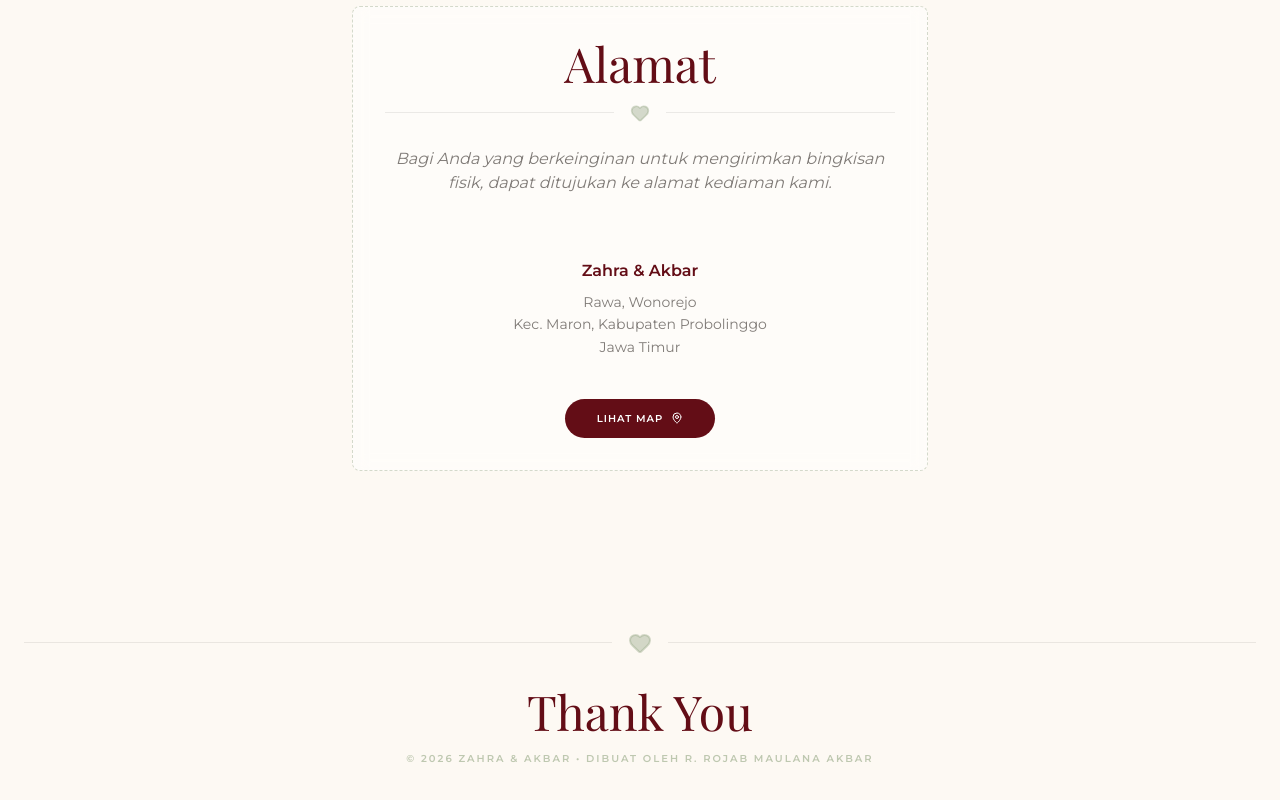
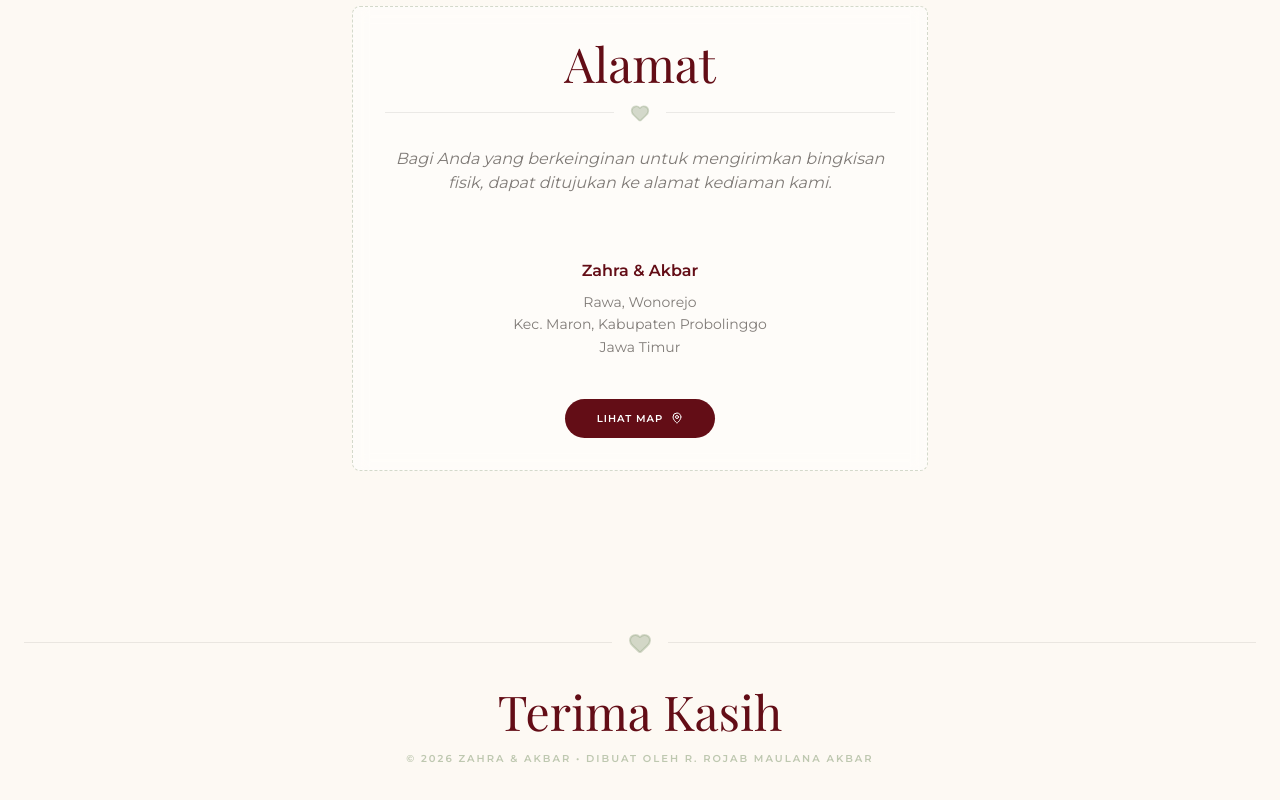
Before and after one commit to rrma1710/wedding, a React (Vite) app: page / in a window 1280 px wide. Shown: the part 6237-7037 px from the top of the page. Built offline with nearby package versions, Linux system fonts and the light colour scheme; a web font is replaced by a local one.

Commit message:
update penutup

```diff
--- a/src/App.tsx
+++ b/src/App.tsx
@@ -700,7 +700,7 @@ const App = () => {
         <div className="ornamental-divider w-48 mx-auto mb-8">
           <span className="text-sage/40"><Heart size={24} fill="currentColor" /></span>
         </div>
-        <h2 className="text-4xl sm:text-5xl text-burgundy mb-4">Thank You</h2>
+        <h2 className="text-4xl sm:text-5xl text-burgundy mb-4">Terima Kasih</h2>
         {/* <p className="text-lg text-charcoal/70 italic mb-12">We can't wait to share our special day with you.</p>
 
         <div className="opacity-20 mb-12">
```
